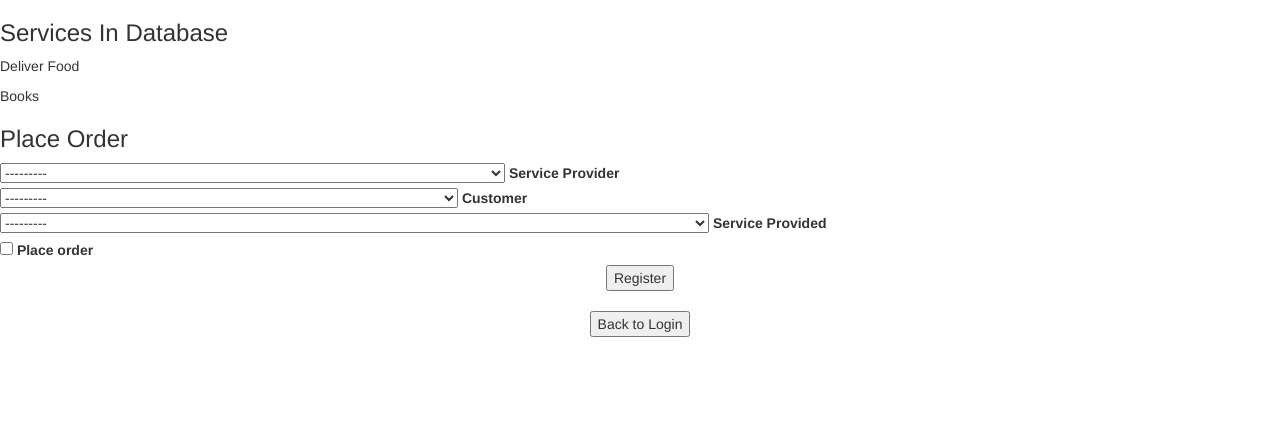
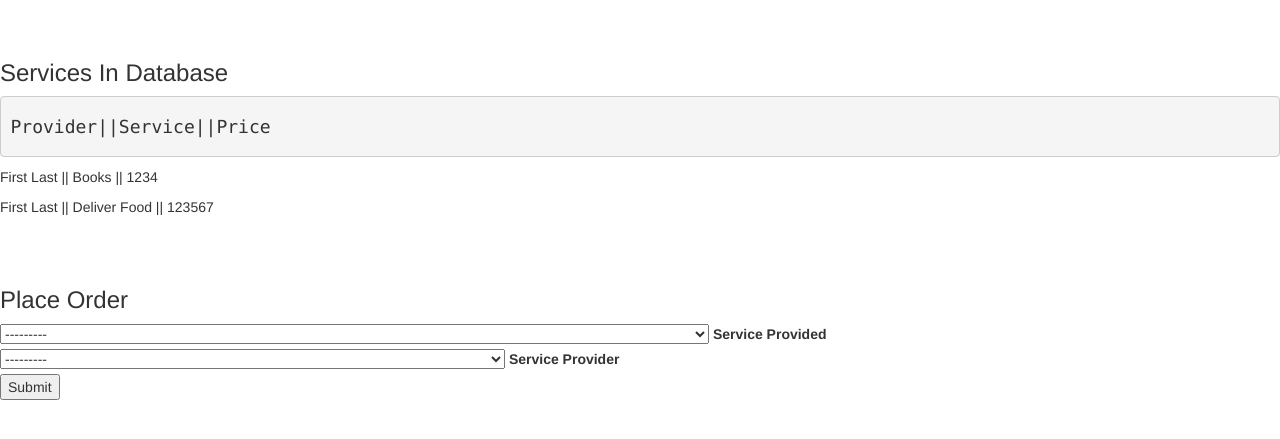
Before and after one commit to GaganpreetKhurana/E_CommerceApp, a Django app: page /PlaceOrder in a window 1280 px wide. Shown: the top 439 px of the page. Run offline with Django 3.2, Linux system fonts and the light colour scheme; data comes from the database, SQL or seed files in the repository; both versions use the stored data as it was after the commit; some libraries are stand-ins or nearby versions.

Commit message:
price table , reduced form input

```diff
--- a/ecom_website/templates/website/order.html
+++ b/ecom_website/templates/website/order.html
@@ -2,10 +2,15 @@
 {% block title %}Register{% endblock %}
 
 {% block body %}
+<br>
+<br>
 <h3>Services In Database</h3>
+<pre><h4>Provider||Service||Price </h2></pre>
 {% for item in items %}
-<p>{{item.description}}</p>
+<p>{{item.provider.provider.name}} || {{item.service.description}}  ||  {{item.price}}</p>
 {% endfor %}
+<br>
+<br>
 <h3>Place Order</h3>
 <form action="" method="post">
     {% csrf_token %}
@@ -15,16 +20,8 @@
         <label>{{ field.label }}</label>
     </div>
     {% endfor %}
-    <div style="text-align: center;">
-        <button type="submit">Register</button>
-    </div>
+    <input type="submit">
 </form>
-
 <br>
-<form>
-    <div style="text-align: center;">
-        <button type="submit" formaction="{% url 'website:login' %}">Back to Login</button>
-    </div>
-</form>
 </div>
 {% endblock %}
--- a/ecom_website/website/forms.py
+++ b/ecom_website/website/forms.py
@@ -1,4 +1,5 @@
 from django import forms
+from django.forms import ModelForm
 from django.contrib.auth.models import User
 from .models import ServiceDetail,UserDetail
 from .models import Order
@@ -37,14 +38,11 @@ class AddServiceDetail(forms.ModelForm):
 
 
 class PlaceOrder(forms.ModelForm):
-    Place_Order = forms.BooleanField()
     class Meta:
         model = Order
-        fields = ['provider','customer','detail']
-        required = ['provider', 'customer', 'detail']
+        fields = ['detail','provider']
 
 class CreateUser(forms.ModelForm):
-
     class Meta:
         model=UserDetail
         fields=['name','phoneNumber','city','pincode','customer']
--- a/ecom_website/website/models.py
+++ b/ecom_website/website/models.py
@@ -1,4 +1,5 @@
 from django.db import models
+from django.forms import ModelForm
 from django.contrib.auth.models import User
 # Create your models here.
 class UserDetail(models.Model):
@@ -20,7 +21,6 @@ categories=[
 class Service(models.Model):
     category=models.IntegerField(choices=categories,verbose_name="Category")
     description=models.TextField(help_text="Write a little bit about the service",verbose_name="Description")
-
     def __str__(self):
         return str(self.category)+ '___' +self.description
 
@@ -35,14 +35,13 @@ class ServiceDetail(models.Model):
     provider=models.ForeignKey(Provider,on_delete=models.DO_NOTHING,verbose_name="Service Provider")
     price=models.IntegerField(verbose_name="Price")
     service=models.OneToOneField(Service,verbose_name="Service",on_delete=models.DO_NOTHING)
-
     def __str__(self):
         return str(self.provider)+ '___' +str(self.price)+'___' +str(self.service)
 
 class Order(models.Model):
     detail=models.OneToOneField(ServiceDetail,on_delete=models.DO_NOTHING,verbose_name="Service Provided")
     time=models.DateTimeField(auto_now=True,verbose_name="Order Placed At")
-    active=models.BooleanField(choices=[(True,'Yes'),(False,'No')],default=False,verbose_name="Service Completed")
+    active=models.BooleanField(choices=[(True,'Yes'),(False,'No')],default=True,verbose_name="Service Completed")
     customer=models.ForeignKey(UserDetail,on_delete=models.DO_NOTHING,verbose_name="Customer")
     provider=models.ForeignKey(Provider,on_delete=models.DO_NOTHING,verbose_name="Service Provider")
     def __str__(self):
--- a/ecom_website/website/views.py
+++ b/ecom_website/website/views.py
@@ -123,18 +123,19 @@ class PlaceOrder(View):
 
     def get(self, request):
         form = self.form_class(None)
-        items = Service.objects.all()
-        print(items)
+        items = ServiceDetail.objects.all()
+        #print(items)
         args = {'items':items,'form': form}
         return render(request, self.template_name, args)
 
     def post(self, request):
+        print(request.POST)
         form = self.form_class(request.POST)
         if form.is_valid():
-            provider = form.cleaned_data['provider']
-            customer = form.cleaned_data['customer']
-            detail = form.cleaned_data['detail']
-            active = form.cleaned_data['active']
+            obj = form.save(commit=False)
+            profile = request.user
+            obj.customer = profile.customer
+            obj.active = True
             form.save()
         return render(request, self.template_name, {'form': form})
 
```
Also changed, not shown: ecom_website/db.sqlite3.
